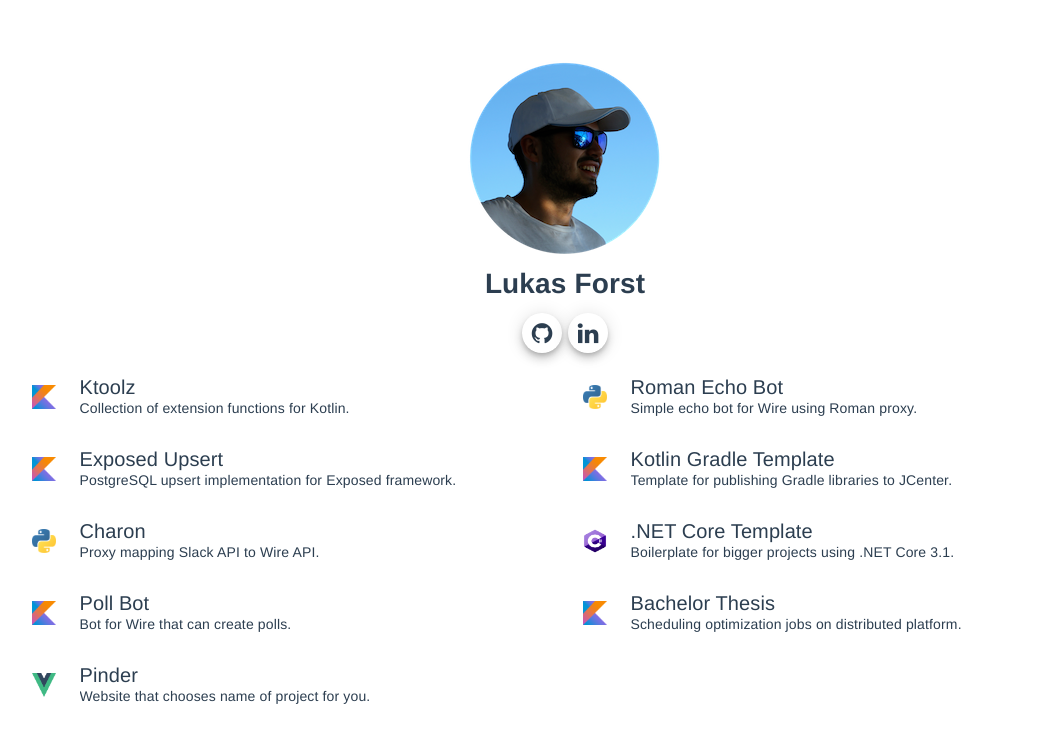
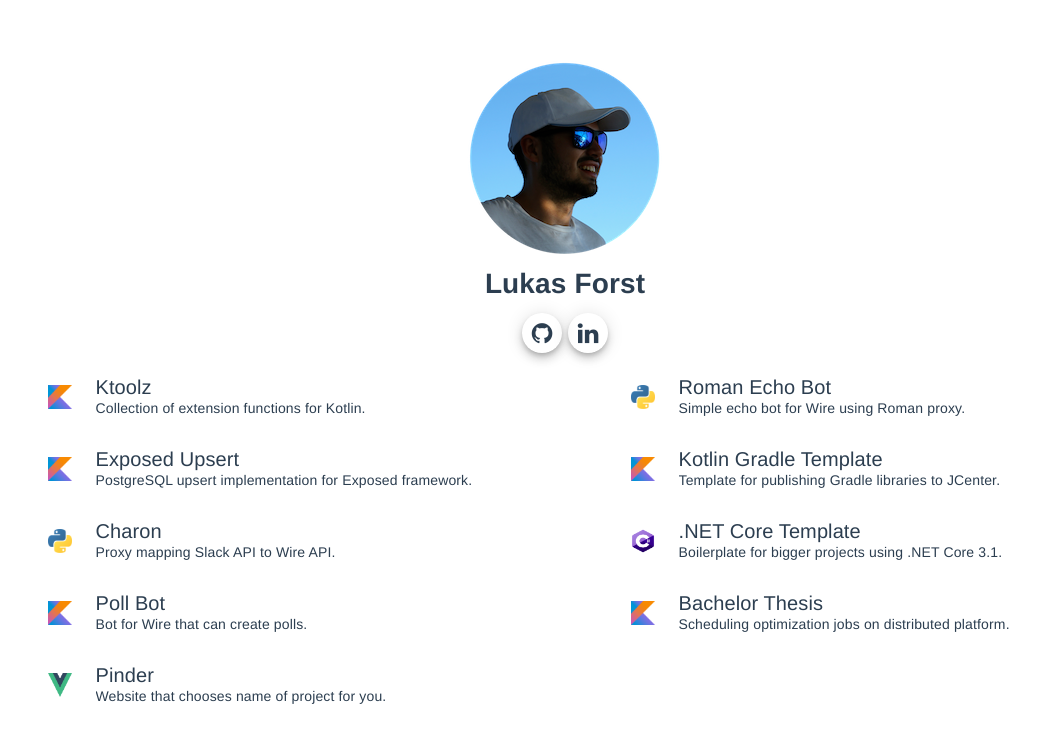
Before and after one commit to LukasForst/lukas.forst.dev, a Vue app: page / in a window 1280 px wide. Shown: the top 742 px of the page, without its empty margins (75-1115 px from the left). Built offline with nearby package versions, Linux system fonts and the light colour scheme.

Commit message:
center the container

```diff
--- a/src/componenets/Projects.vue
+++ b/src/componenets/Projects.vue
@@ -84,7 +84,7 @@
     .projects-container {
         overflow-x: hidden;
         margin-left: 5%;
-        margin-right: 10%;
+        margin-right: 5%;
     }
 
     #projects {
```
